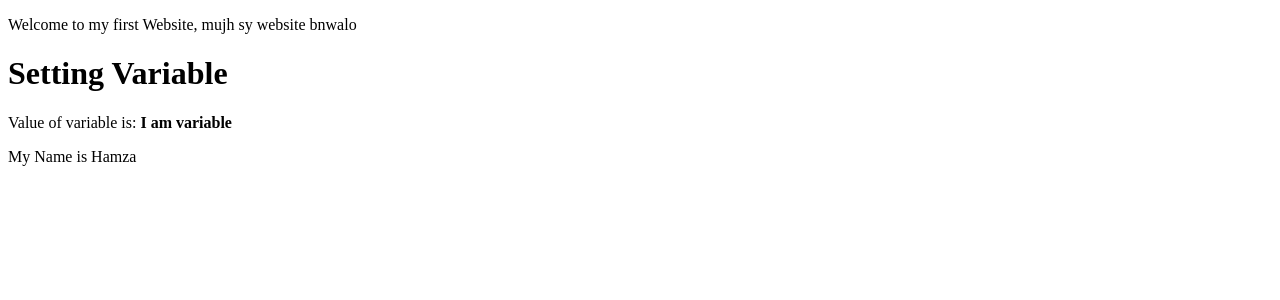
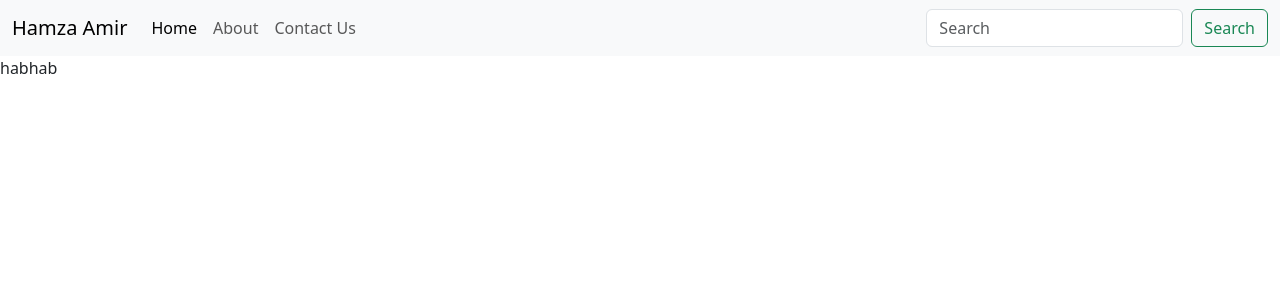
Before and after one commit to Hamzah-Amir/Django-course, a Django app: page / in a window 1280 px wide. Shown: the top 300 px of the page. Run offline with Django 5.2, Linux system fonts and the light colour scheme.

Commit message:
created basc navbar using bootstrap

```diff
--- a/myfirstsite/templates/index.html
+++ b/myfirstsite/templates/index.html
@@ -1,22 +1,50 @@
-<!DOCTYPE html>
+<!doctype html>
 <html lang="en">
+
 <head>
-    <meta charset="UTF-8">
-    <meta name="viewport" content="width=device-width, initial-scale=1.0">
-    <title>This is a test Page</title>
+    <meta charset="utf-8">
+    <meta name="viewport" content="width=device-width, initial-scale=1">
+    <title>My First Website</title>
+    <link href="https://cdn.jsdelivr.net/npm/bootstrap@5.3.8/dist/css/bootstrap.min.css" rel="stylesheet"
+        integrity="sha384-sRIl4kxILFvY47J16cr9ZwB07vP4J8+LH7qKQnuqkuIAvNWLzeN8tE5YBujZqJLB" crossorigin="anonymous">
 </head>
+
 <body>
-    <p>
-        Welcome to my first Website, mujh sy website bnwalo
-    </p>
-    <h1>
-        Setting Variable
-    </h1>
-    <p>
-        Value of variable is: <b>{{variable}}</b>
-    </p>
-    <p>
-    My Name is {{name}}
-    </p>
+
+    <head>
+        <nav class="navbar navbar-expand-lg bg-body-tertiary">
+            <div class="container-fluid">
+                <a class="navbar-brand" href="#">Hamza Amir</a>
+                <button class="navbar-toggler" type="button" data-bs-toggle="collapse"
+                    data-bs-target="#navbarSupportedContent" aria-controls="navbarSupportedContent"
+                    aria-expanded="false" aria-label="Toggle navigation">
+                    <span class="navbar-toggler-icon"></span>
+                </button>
+                <div class="collapse navbar-collapse" id="navbarSupportedContent">
+                    <ul class="navbar-nav me-auto mb-2 mb-lg-0">
+                        <li class="nav-item">
+                            <a class="nav-link active" aria-current="page" href="">Home</a>
+                        </li>
+                        <li class="nav-item">
+                            <a class="nav-link" href="/about">About</a>
+                        </li>
+                        <li class="nav-item">
+                            <a class="nav-link" href="/contact">Contact Us</a>
+                        </li>
+
+                    </ul>
+                    <form class="d-flex" role="search">
+                        <input class="form-control me-2" type="search" placeholder="Search" aria-label="Search" />
+                        <button class="btn btn-outline-success" type="submit">Search</button>
+                    </form>
+                </div>
+            </div>
+        </nav>
+    </head>
+    habhab
+    <script src="https://cdn.jsdelivr.net/npm/bootstrap@5.3.8/dist/js/bootstrap.bundle.min.js"
+        integrity="sha384-FKyoEForCGlyvwx9Hj09JcYn3nv7wiPVlz7YYwJrWVcXK/BmnVDxM+D2scQbITxI"
+        crossorigin="anonymous"></script>
 </body>
+
 </html>
```
